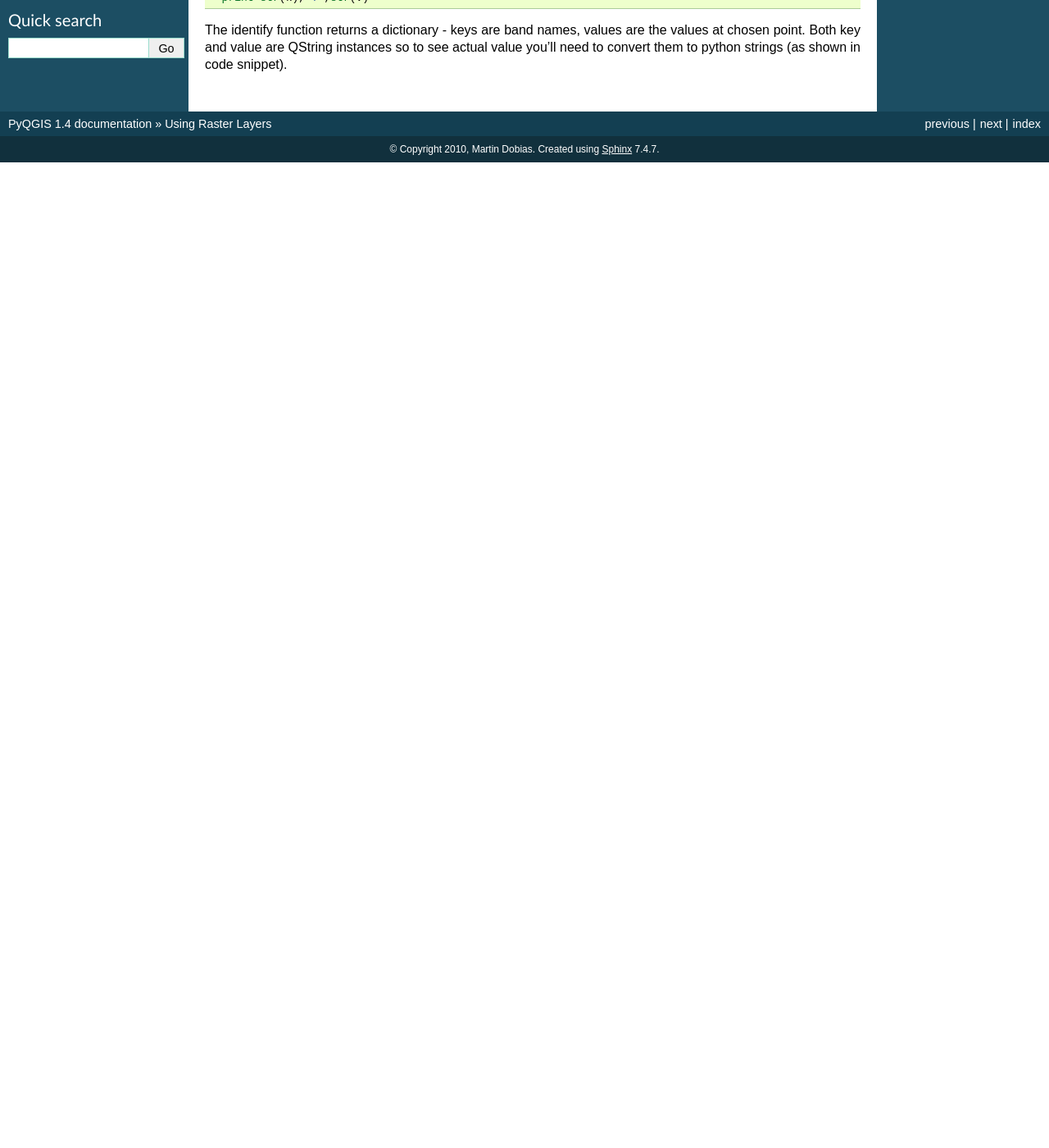
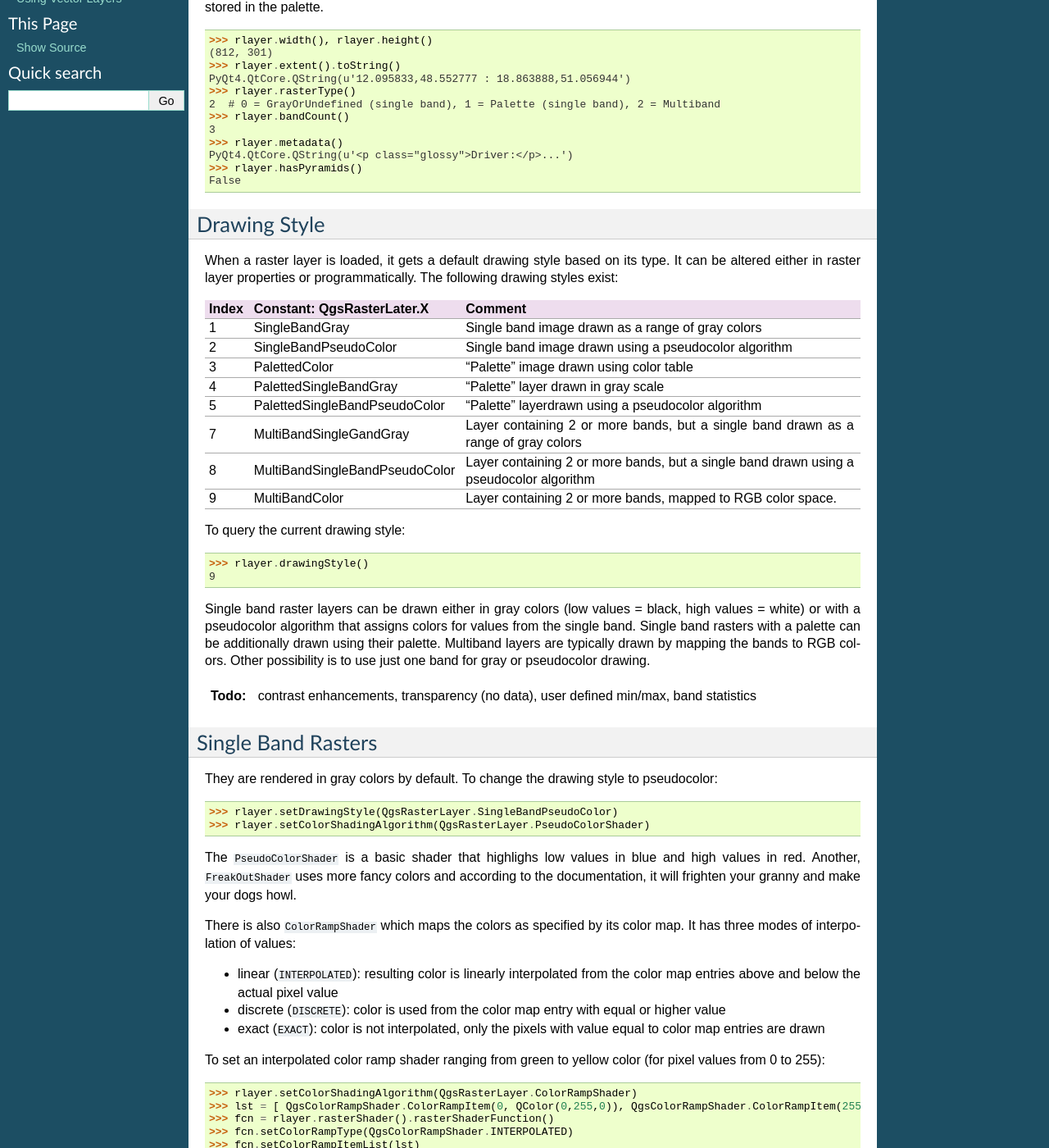
Before and after one commit to slarosa/QGIS-Developer-Cookbook, a Sphinx documentation site: the page built from source/raster.rst, in a window 1280 px wide and 1400 px high, scrolled down 270 px. Shown: the whole window at 82% size. Built offline with Sphinx 7.4.7, drawn with Linux system fonts in a browser that asks for light colours; before the commit the page ends 900 px from its top, so only the background shows below that; some of the changed text lies outside the part shown.

Commit message:
Added some text and code for raster layers
git-svn-id: https://svn.osgeo.org/qgis/docs/trunk@14026 c8812cc2-4d05-0410-92ff-de0c093fc19c

```diff
--- a/source/raster.rst
+++ b/source/raster.rst
@@ -5,6 +5,105 @@ Using Raster Layers
 ===================
 
 This sections lists various operations you can do with raster layers.
+
+Layer Details
+-------------
+
+A raster layer consists of one or more raster bands - it is referred to as either single band or multi band raster.
+One band represents a matrix of values. Usual color image (e.g. aerial photo) is a raster consisting of red, blue and green band.
+Single band layers typically represent either continuous variables (e.g. elevation) or discrete variables (e.g. land use).
+In some cases, a raster layer comes with a palette and raster values refer to colors stored in the palette.
+
+  >>> rlayer.width(), rlayer.height()
+  (812, 301)
+  >>> rlayer.extent().toString()
+  PyQt4.QtCore.QString(u'12.095833,48.552777 : 18.863888,51.056944')
+  >>> rlayer.rasterType()
+  2  # 0 = GrayOrUndefined (single band), 1 = Palette (single band), 2 = Multiband
+  >>> rlayer.bandCount()
+  3
+  >>> rlayer.metadata()
+  PyQt4.QtCore.QString(u'<p class="glossy">Driver:</p>...')
+  >>> rlayer.hasPyramids()
+  False
+
+
+Drawing Style
+-------------
+
+When a raster layer is loaded, it gets a default drawing style based on its type. It can be altered either in raster layer properties or programmatically.
+The following drawing styles exist:
+
+====== =============================== ===============================================================================================
+Index   Constant: QgsRasterLater.X     Comment
+====== =============================== ===============================================================================================
+  1     SingleBandGray                 Single band image drawn as a range of gray colors
+  2     SingleBandPseudoColor          Single band image drawn using a pseudocolor algorithm
+  3     PalettedColor                  "Palette" image drawn using color table
+  4     PalettedSingleBandGray         "Palette" layer drawn in gray scale
+  5     PalettedSingleBandPseudoColor  "Palette" layerdrawn using a pseudocolor algorithm
+  7     MultiBandSingleGandGray        Layer containing 2 or more bands, but a single band drawn as a range of gray colors
+  8     MultiBandSingleBandPseudoColor Layer containing 2 or more bands, but a single band drawn using a pseudocolor algorithm
+  9     MultiBandColor                 Layer containing 2 or more bands, mapped to RGB color space.
+====== =============================== ===============================================================================================
+
+To query the current drawing style:
+
+  >>> rlayer.drawingStyle()
+  9
+
+Single band raster layers can be drawn either in gray colors (low values = black, high values = white) or with a pseudocolor algorithm
+that assigns colors for values from the single band. Single band rasters with a palette can be additionally drawn using their palette.
+Multiband layers are typically drawn by mapping the bands to RGB colors. Other possibility is to use just one band for gray or pseudocolor
+drawing.
+
+.. todo:: contrast enhancements, transparency (no data), user defined min/max, band statistics
+
+Single Band Rasters
+-------------------
+
+They are rendered in gray colors by default. To change the drawing style to pseudocolor:
+
+  >>> rlayer.setDrawingStyle(QgsRasterLayer.SingleBandPseudoColor)
+  >>> rlayer.setColorShadingAlgorithm(QgsRasterLayer.PseudoColorShader)
+
+The ``PseudoColorShader`` is a basic shader that highlighs low values in blue and high values in red. Another, ``FreakOutShader`` uses
+more fancy colors and according to the documentation, it will frighten your granny and make your dogs howl.
+
+There is also ``ColorRampShader`` which maps the colors as specified by its color map. It has three modes of interpolation of values:
+
+* linear (``INTERPOLATED``): resulting color is linearly interpolated from the color map entries above and below the actual pixel value
+* discrete (``DISCRETE``): color is used from the color map entry with equal or higher value
+* exact (``EXACT``): color is not interpolated, only the pixels with value equal to color map entries are drawn
+
+To set an interpolated color ramp shader ranging from green to yellow color (for pixel values from 0 to 255)::
+
+  >>> rlayer.setColorShadingAlgorithm(QgsRasterLayer.ColorRampShader)
+  >>> lst = [ QgsColorRampShader.ColorRampItem(0, QColor(0,255,0)), QgsColorRampShader.ColorRampItem(255, QColor(255,255,0)) ]
+  >>> fcn = rlayer.rasterShader().rasterShaderFunction()
+  >>> fcn.setColorRampType(QgsColorRampShader.INTERPOLATED)
+  >>> fcn.setColorRampItemList(lst)
+
+To return back to default gray levels, use:
+
+  >>> rlayer.setDrawingStyle(QgsRasterLayer.SingleBandGray)
+
+Multi Band Rasters
+------------------
+
+By default, QGIS maps the first three bands to red, green and blue values to create a color image (this is the ``MultiBandColor`` drawing style.
+In some cases you might want to override these setting. The following code interchanges red band (1) and green band (2):
+
+  >>> rlayer.setGreenBandName(rlayer.bandName(1))
+  >>> rlayer.setRedBandName(rlayer.bandName(2))
+
+In case only one band is necessary for visualization of the raster, single band drawing can be chosen - either gray levels or pseudocolor,
+see previous section::
+
+  >>> rlayer.setDrawingStyle(QgsRasterLayer.MultiBandSingleBandPseudoColor)
+  >>> rlayer.setGrayBandName(rlayer.bandName(1))
+  >>> rlayer.setColorShadingAlgorithm(QgsRasterLayer.PseudoColorShader)
+  >>> # now set the shader
 
 Query Values
 ------------
```
